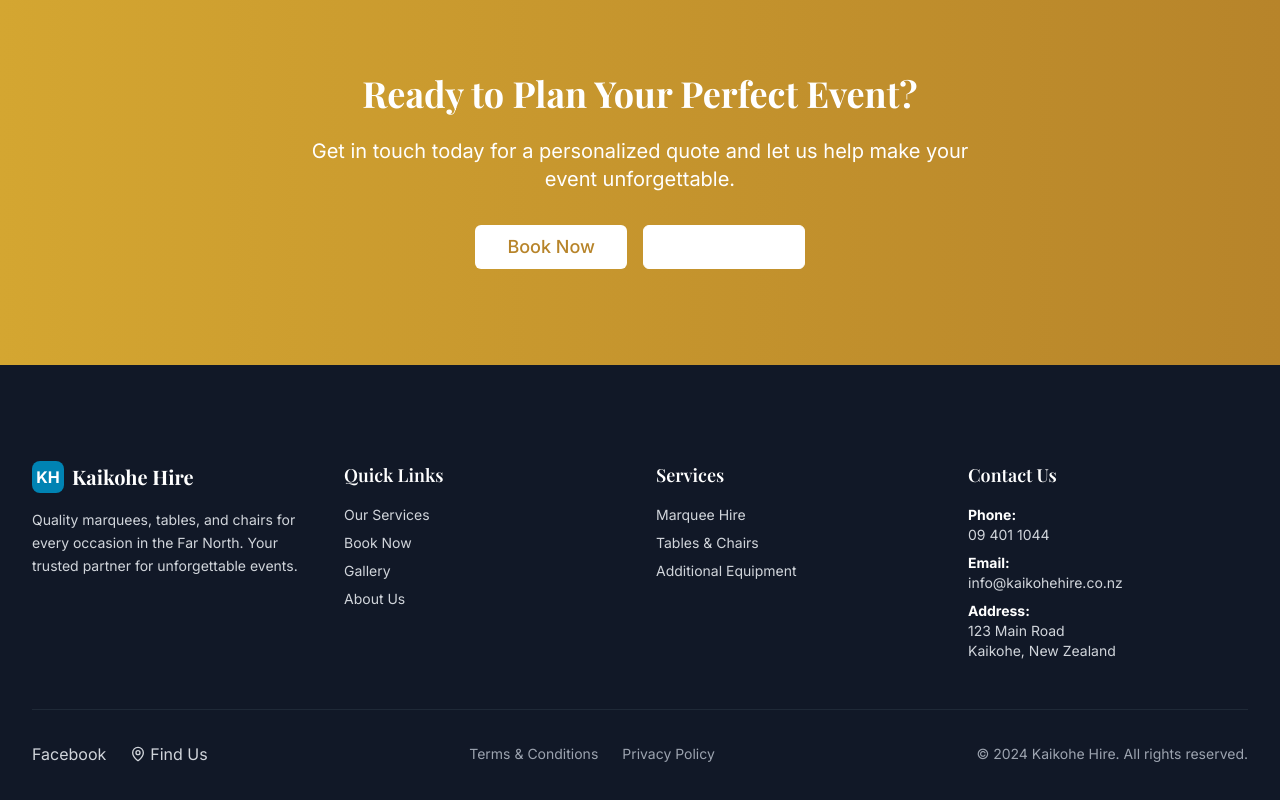
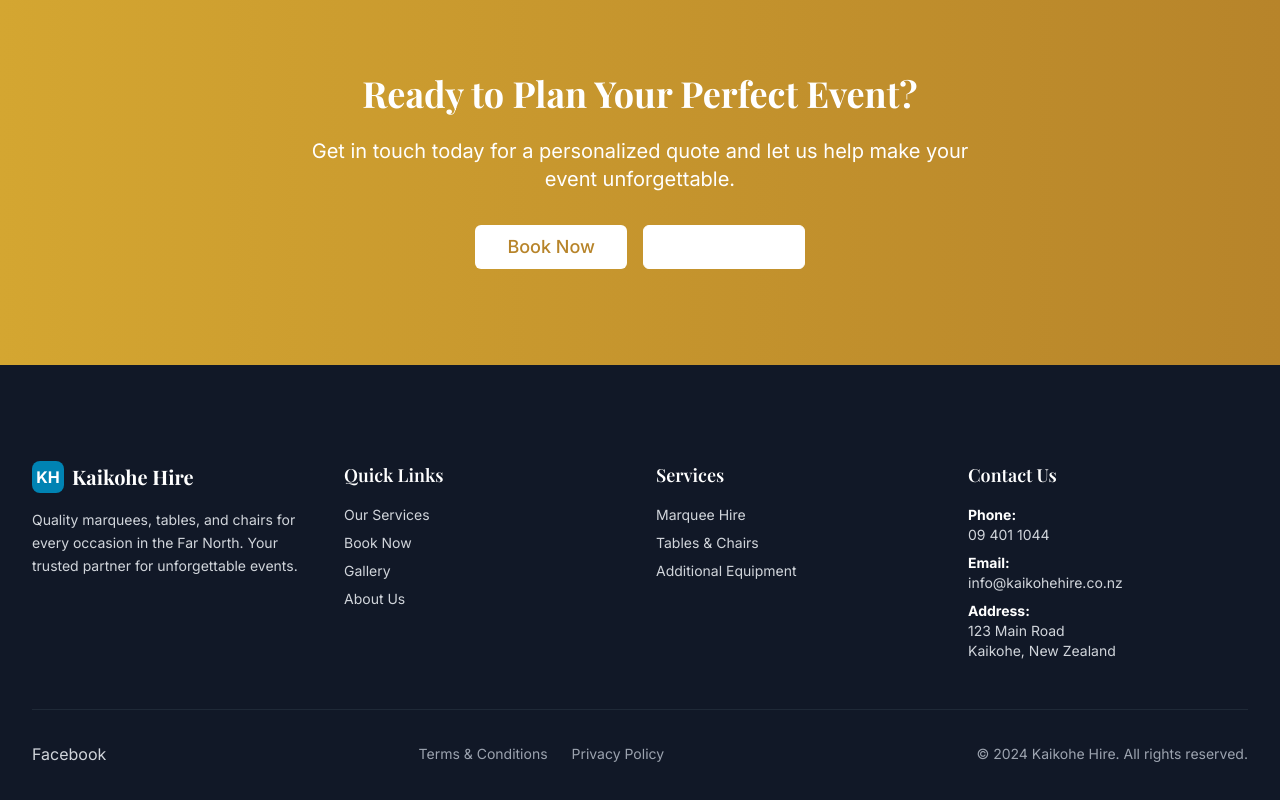
Before and after one commit to Erebius/kaikohe-event-creations, a React (Vite) app: page / in a window 1280 px wide. Shown: the part 2621-3421 px from the top of the page. Built offline with nearby package versions, Linux system fonts and the light colour scheme.

Commit message:
Remove "Find Us" buttons
Removed the "Find Us" buttons from the Contact page.

```diff
--- a/src/components/Footer.tsx
+++ b/src/components/Footer.tsx
@@ -2,7 +2,6 @@
 import React from 'react';
 import { Link } from 'react-router-dom';
 import { Button } from '@/components/ui/button';
-import { MapPin } from 'lucide-react';
 
 const Footer = () => {
   return (
@@ -92,15 +91,6 @@ const Footer = () => {
               >
                 <span>Facebook</span>
               </a>
-              <a
-                href="https://maps.google.com/?q=123+Main+Road+Kaikohe+New+Zealand"
-                target="_blank"
-                rel="noopener noreferrer"
-                className="text-gray-300 hover:text-primary transition-colors flex items-center space-x-1"
-              >
-                <MapPin className="w-4 h-4" />
-                <span>Find Us</span>
-              </a>
             </div>
             <div className="flex space-x-6 text-sm text-gray-400">
               <Link to="/terms" className="hover:text-white transition-colors">
```
